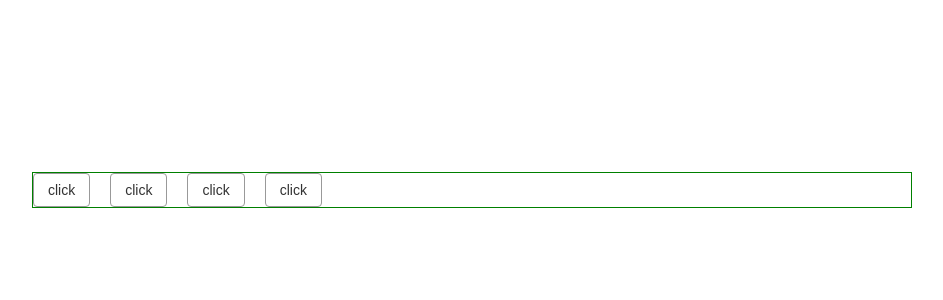
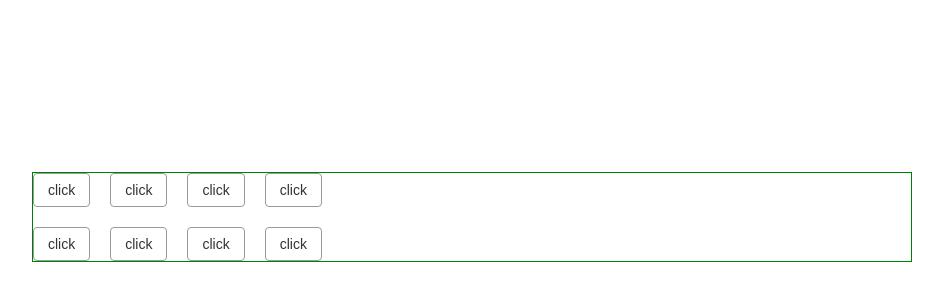
Before and after one commit to bowen-wu/vue-wheels, a Vue app: page / in a window 1280 px wide. Shown: the part 28-328 px from the top of the page, without its empty margins (168-1111 px from the left). Built offline with nearby package versions, Linux system fonts and the light colour scheme; the HTML template or start-up script is replaced by a standard one.

Commit message:
feat(popover): complete 'click' and 'hover' trigger

```diff
--- a/src/demo.vue
+++ b/src/demo.vue
@@ -23,6 +23,34 @@
             </g-popover>
 
             <g-popover class="popover" position="right">
+                <template slot="content">
+                    <div>内容内容内容内容内容内容内容内容内容内容内容内容内容内容内容内容</div>
+                </template>
+                <g-button>click</g-button>
+            </g-popover>
+            <div style="height: 20px;"></div>
+            <g-popover class="popover" trigger="hover">
+                <template slot="content">
+                    <div>内容内容内容内容内容内容内容内容内容内容内容内容内容内容内容内容内容内容内容内容内容内容内容内容</div>
+                </template>
+                <g-button>click</g-button>
+            </g-popover>
+
+            <g-popover class="popover" position="bottom" trigger="hover">
+                <template slot="content">
+                    <div>内容内容内容内容内容内容内容内容内容内容内容内容内容内容内容内容</div>
+                </template>
+                <g-button>click</g-button>
+            </g-popover>
+
+            <g-popover class="popover" position="left" trigger="hover">
+                <template slot="content">
+                    <div>内容内容内容内容内容内容内容内容内容内容内容内容内容内容内容内容内容内容内容内容内容内容内容内容</div>
+                </template>
+                <g-button>click</g-button>
+            </g-popover>
+
+            <g-popover class="popover" position="right" trigger="hover">
                 <template slot="content">
                     <div>内容内容内容内容内容内容内容内容内容内容内容内容内容内容内容内容</div>
                 </template>
--- a/src/popover.vue
+++ b/src/popover.vue
@@ -1,5 +1,5 @@
 <template>
-    <div class="g-popover" @click="onClick" ref="popover">
+    <div class="g-popover" ref="popover">
         <div class="g-popover-content-wrapper" :class="dynamicClass" ref="contentWrapper" v-if="visible">
             <slot name="content"></slot>
         </div>
@@ -16,35 +16,52 @@ export default {
         position: {
             type: String,
             default: 'top',
-            validator(val){
+            validator(val) {
                 return ['top', 'bottom', 'left', 'right'].indexOf(val) >= 0;
-            }
-        }
+            },
+        },
+        trigger: {
+            type: String,
+            default: 'click',
+            validator(val) {
+                return ['click', 'hover'].indexOf(val) >= 0;
+            },
+        },
     },
     data() {
         return {
             visible: false,
-        }
+        };
     },
     computed: {
         dynamicClass() {
             return {
                 [`position-${this.position}`]: true,
-            }
+            };
         },
     },
-    created() {
-
+    mounted() {
+        if(this.trigger === 'click'){
+            this.$refs.popover.addEventListener('click', this.onClick);
+        }else{
+            this.$refs.popover.addEventListener('mouseenter', this.open);
+            this.$refs.popover.addEventListener('mouseleave', this.close);
+        }
     },
-    mounted() {
-
+    destroyed() {
+        if(this.trigger === 'click'){
+            this.$refs.popover.removeEventListener('click', this.onClick);
+        }else{
+            this.$refs.popover.removeEventListener('mouseenter', this.open);
+            this.$refs.popover.removeEventListener('mouseleave', this.close);
+        }
     },
     methods: {
         onClick(event) {
-            if(this.$refs.triggerWrapper.contains(event.target)){
-                if(this.visible){
+            if (this.$refs.triggerWrapper.contains(event.target)) {
+                if (this.visible) {
                     this.close();
-                }else{
+                } else {
                     this.open();
                 }
             }
@@ -60,21 +77,32 @@ export default {
                 document.addEventListener('click', this.onClickDocumentEventHandle);
             });
         },
-        onClickDocumentEventHandle({target}) {
-            let {contentWrapper, popover} = this.$refs;
-            if(popover && (popover === target || popover.contains(target))){
+        onClickDocumentEventHandle({ target }) {
+            let { contentWrapper, popover } = this.$refs;
+            if (popover && (popover === target || popover.contains(target))) {
                 return;
             }
-            if(contentWrapper && (contentWrapper === target || contentWrapper.contains(target))){
+            if (
+                contentWrapper &&
+                (contentWrapper === target || contentWrapper.contains(target))
+            ) {
                 return;
             }
             this.close();
         },
         positionContent() {
-            let {triggerWrapper, contentWrapper} = this.$refs;
+            let { triggerWrapper, contentWrapper } = this.$refs;
             document.body.appendChild(contentWrapper);
-            let {width, height, left, top} = triggerWrapper.getBoundingClientRect();
-            let {width: contentWidth, height: contentHeight} = contentWrapper.getBoundingClientRect();
+            let {
+                width,
+                height,
+                left,
+                top,
+            } = triggerWrapper.getBoundingClientRect();
+            let {
+                width: contentWidth,
+                height: contentHeight,
+            } = contentWrapper.getBoundingClientRect();
             let positions = {
                 top: {
                     top: top + window.scrollY,
@@ -92,27 +120,27 @@ export default {
                     top: top + window.scrollY - Math.abs((height - contentHeight) / 2),
                     left: left + window.scrollX + width,
                 },
-            }
+            };
             contentWrapper.style.top = `${positions[this.position].top}px`;
             contentWrapper.style.left = `${positions[this.position].left}px`;
         },
     },
-}
+};
 </script>
 
 <style lang="scss" scoped>
 $border-color: #333;
 $border-radius: 4px;
-.g-popover{
+.g-popover {
     position: relative;
     display: inline-flex;
     vertical-align: top;
-    & > .g-popover-button-wrapper{
+    & > .g-popover-button-wrapper {
         display: inline-block;
         vertical-align: top;
     }
 }
-.g-popover-content-wrapper{
+.g-popover-content-wrapper {
     border: 1px solid $border-color;
     border-radius: $border-radius;
     position: absolute;
@@ -121,69 +149,73 @@ $border-radius: 4px;
     word-break: break-all;
     background-color: #fff;
     filter: drop-shadow(0 1px 1px rgba(0, 0, 0, 0.5));
-    &::before, &::after{
+    &::before,
+    &::after {
         content: '';
         display: block;
         border: 10px solid transparent;
         position: absolute;
     }
-    &.position-top, &.position-bottom{
-        &::before, &::after{
+    &.position-top,
+    &.position-bottom {
+        &::before,
+        &::after {
             left: 12px;
         }
     }
-    &.position-left, &.position-right{
-        &::before, &::after{
+    &.position-left,
+    &.position-right {
+        &::before,
+        &::after {
             top: 50%;
             transform: translateY(-50%);
         }
     }
-    &.position-top{
+    &.position-top {
         transform: translateY(-100%);
         margin-top: -10px;
-        &::before{
+        &::before {
             border-top-color: #333;
             top: 100%;
         }
-        &::after{
+        &::after {
             border-top-color: #fff;
             top: calc(100% - 1px);
         }
     }
-    &.position-bottom{
+    &.position-bottom {
         margin-top: 10px;
-        &::before{
+        &::before {
             border-bottom-color: #333;
             bottom: 100%;
         }
-        &::after{
+        &::after {
             border-bottom-color: #fff;
             bottom: calc(100% - 1px);
         }
     }
-    &.position-left{
+    &.position-left {
         transform: translateX(-100%);
         margin-left: -10px;
-        &::before{
+        &::before {
             border-left-color: #333;
             left: 100%;
         }
-        &::after{
+        &::after {
             border-left-color: #fff;
             left: calc(100% - 1px);
         }
     }
-    &.position-right{
+    &.position-right {
         margin-left: 10px;
-        &::before{
+        &::before {
             border-right-color: #333;
             right: 100%;
         }
-        &::after{
+        &::after {
             border-right-color: #fff;
             right: calc(100% - 1px);
         }
     }
-
 }
 </style>
```
